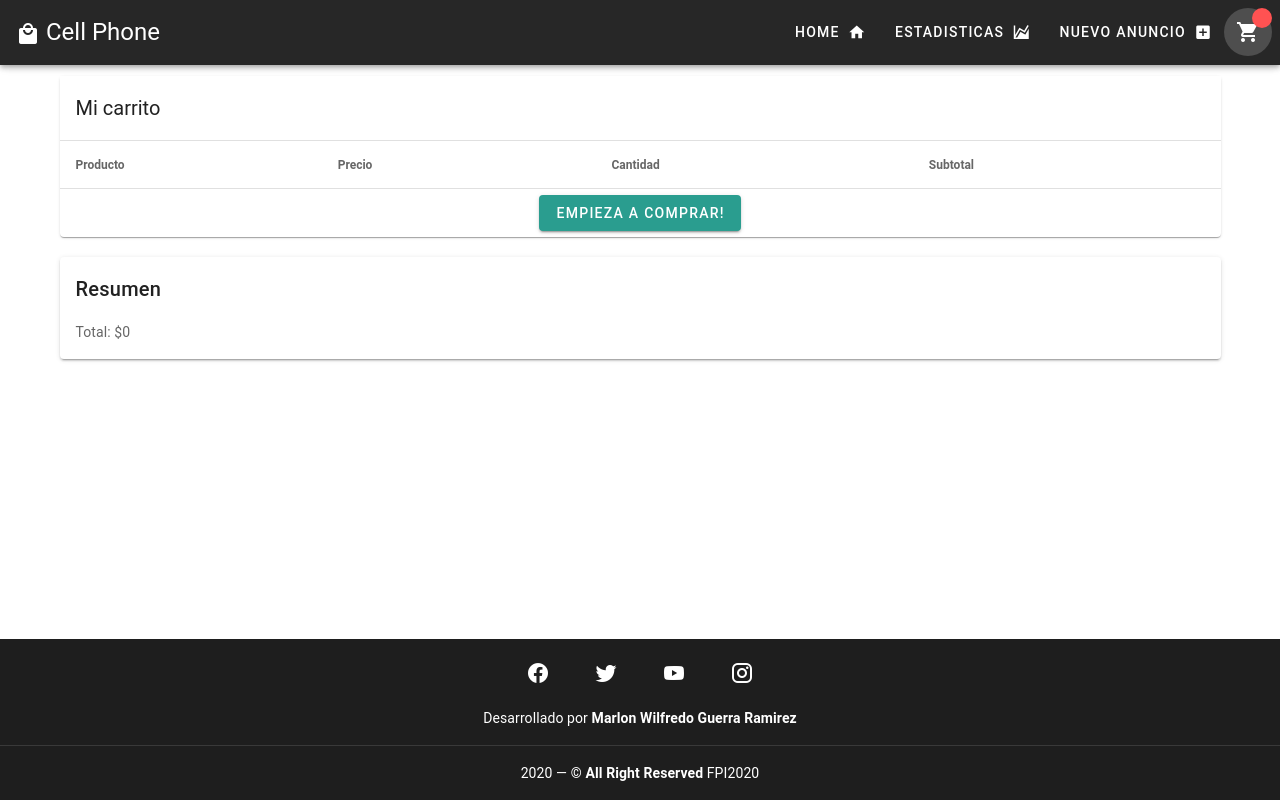
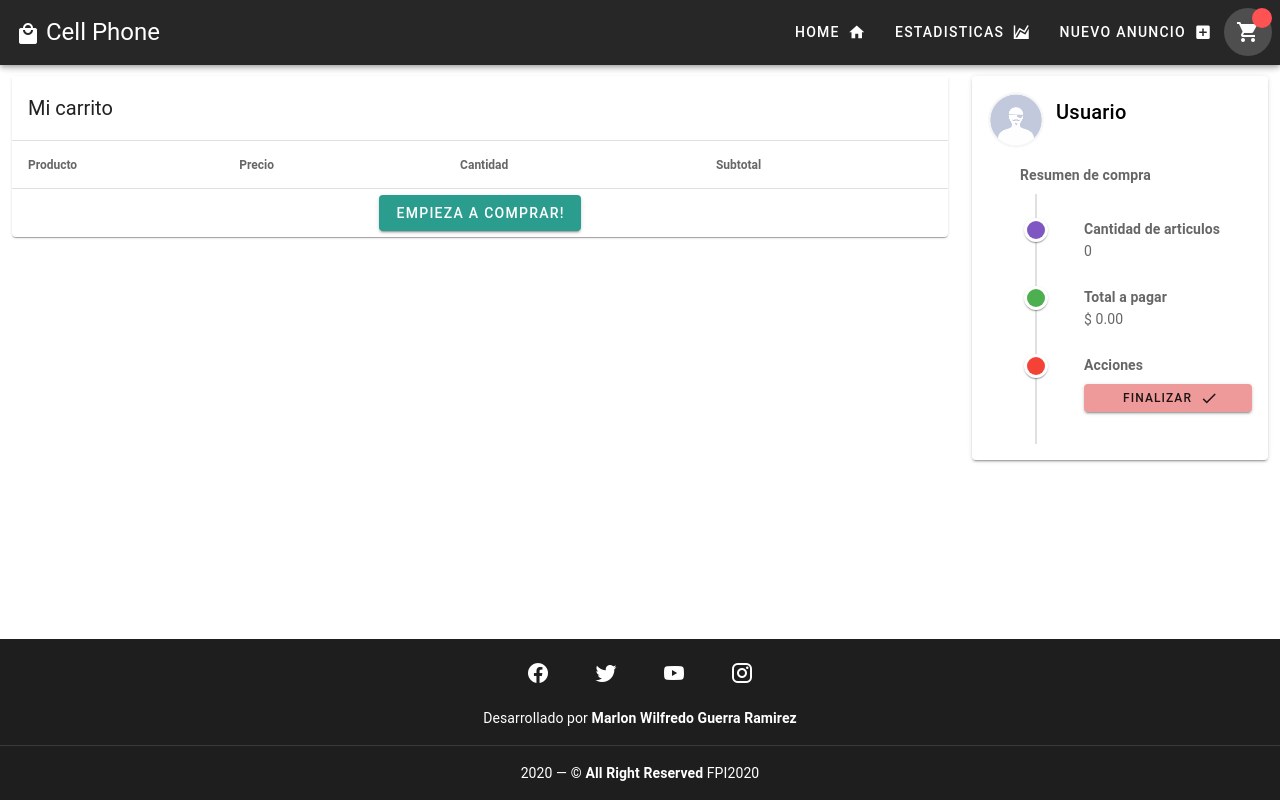
Before and after one commit to marlon56115/vue-cellphone, a Vue app: page /carrito in a window 1280 px wide. Built offline with nearby package versions, Linux system fonts and the light colour scheme; a small style sheet from the web is missing; what vuefire would draw is missing.

Commit message:
vista de carrito mejorada

```diff
--- a/src/components/Anuncios.vue
+++ b/src/components/Anuncios.vue
@@ -174,7 +174,6 @@
                   <v-chip small>{{ item.marca }}</v-chip>
 
                   <v-chip small>{{ item.sistema }}</v-chip>
-                  {{ item.imagenes.length}}
                 </v-chip-group>
               </v-card-text>
 
--- a/src/components/ListShop.vue
+++ b/src/components/ListShop.vue
@@ -1,5 +1,7 @@
 <template>
   <div>
+    <v-row>
+      <v-col cols="12" lg="9">
         <!--aqui se muestran los anuncios-->
         <v-data-table
           :headers="headers"
@@ -13,11 +15,11 @@
             <v-toolbar flat>
               <v-toolbar-title>Mi carrito</v-toolbar-title>
             </v-toolbar>
-        <v-divider horizontal></v-divider>
+            <v-divider horizontal ></v-divider>
           </template>
           <!--Modificacion donde se muestra el titulo-->
           <template v-slot:item.titulo="{ item }">
-        <v-row>
+            <v-row >
               <v-col cols="12" md="3">
                 <v-img
                   max-width="175"
@@ -26,7 +28,11 @@
                   lazy-src="../assets/grey.jpg"
                 >
                   <template v-slot:placeholder>
-                <v-row class="fill-height ma-0" align="center" justify="center">
+                    <v-row
+                      class="fill-height ma-0"
+                      align="center"
+                      justify="center"
+                    >
                       <v-progress-circular
                         indeterminate
                         color="grey "
@@ -35,35 +41,53 @@
                   </template>
                 </v-img>
               </v-col>
-          <v-col cols="12" md="9">
+              <v-col cols="12" md="6">
                 {{ item.titulo }}
-            <v-divider class="float-right" vertical></v-divider>
               </v-col>
+              <v-divider class="float-right" vertical ></v-divider>
             </v-row>
+          </template>
+          <!--Modificacion donde se muestra el precio-->
+          <template v-slot:item.precio="{ item }">
+                 <strong>$ {{ item.precio }}</strong>
           </template>
           <!--Modificacion donde se muestra la cantidad-->
           <template v-slot:item.cantidad="{ item }">
-        <v-btn icon @click="quitToCart(item)" :disabled="item.cantidad == 0">
+            <v-row no-gutters>
+              <v-col cols="4"  class=" d-flex justify-center">
+                <v-btn
+                  icon
+                  @click="quitToCart(item)"
+                  :disabled="item.cantidad == 0"
+                  class="mx-auto"
+                >
                   <v-icon small v-if="item.cantidad > 1">
                     mdi-minus
                   </v-icon>
-          <v-icon small v-else>
+                  <v-icon small v-else color="red">
                     mdi-trash-can-outline
                   </v-icon>
                 </v-btn>
+              </v-col>
+              <v-col cols="4"  class=" d-flex justify-center"
+                >
+                <p class="mt-2">{{ item.cantidad }}</p>
 
-        {{ item.cantidad }}
+              </v-col>
+              <v-col cols="4"  class=" d-flex justify-center"
+                >
                 <v-btn icon @click="addToCart(item)">
                   <v-icon small>
                     mdi-plus
                   </v-icon>
                 </v-btn>
+              </v-col>
+            </v-row>
           </template>
-      <!--Modificacion donde se muestra el precio-->
-      <template v-slot:item.precio="{ item }"> $ {{ item.precio }} </template>
+
           <!--Modificacion donde se muestra el subtotal-->
           <template v-slot:item.subtotal="{ item }">
-        $ {{ item.subtotal }}
+            <strong>$ {{ item.subtotal}}</strong>
           </template>
           <!--Para eliminar el footer-->
           <template v-slot:footer> </template>
@@ -74,13 +98,64 @@
             </v-btn>
           </template>
         </v-data-table>
+      </v-col>
+      <v-col cols="12" lg="3">
         <!--Resumen de compras-->
-    <v-card class="mt-5">
-      <v-card-title>
-        Resumen
+        <v-card class="mt-n8">
+          <v-card-title class="white--text mt-8">
+            <v-avatar size="56">
+              <img alt="user" src="../assets/profile.png" />
+            </v-avatar>
+            <p class="ml-3 black--text">
+              Usuario
+            </p>
           </v-card-title>
-      <v-card-text> Total: ${{ getTotal }} </v-card-text>
+
+          <v-card-text>
+            <div class="font-weight-bold ml-8 mb-2">
+              Resumen de compra
+            </div>
+
+            <v-timeline align-top dense>
+              <v-timeline-item color="deep-purple lighten-1" small>
+                <div>
+                  <div class="font-weight-normal">
+                    <strong>Cantidad de articulos</strong>
+                  </div>
+                  <div>{{ getTotalCarrito }}</div>
+                </div>
+              </v-timeline-item>
+              <v-timeline-item color="green" small>
+                <div>
+                  <div class="font-weight-normal">
+                    <strong>Total a pagar</strong>
+                  </div>
+                  <div>$ {{ getTotal }}</div>
+                </div>
+              </v-timeline-item>
+              <v-timeline-item color="red" small>
+                <div>
+                  <div class="font-weight-normal">
+                    <strong>Acciones</strong>
+                  </div>
+                  <div>
+                    <v-btn
+                      max-width="175"
+                      width="100%"
+                      small
+                      class="my-2"
+                      to="/"
+                      color="red lighten-3"
+                      >Finalizar <v-icon right>mdi-check</v-icon>
+                    </v-btn>
+                  </div>
+                </div>
+              </v-timeline-item>
+            </v-timeline>
+          </v-card-text>
         </v-card>
+      </v-col>
+    </v-row>
   </div>
 </template>
 
@@ -109,7 +184,7 @@ export default {
 
   computed: {
     ...mapState(["carrito"]),
-    ...mapGetters(["getTotal"]),
+    ...mapGetters(["getTotal", "getTotalCarrito"]),
   },
 
   methods: {
--- a/src/components/NuevoAnuncio.vue
+++ b/src/components/NuevoAnuncio.vue
@@ -408,7 +408,7 @@ export default {
       ],
       precioReglas: [
         (v) => !!v || "Ingrese el precio!",
-        (v) => (!!v ? v > 0 || "Precio invalido!" : ""),
+        (v) => (!!v ? v > 0&&v<1000000 || "Precio invalido!" : ""),
       ],
       imagenReglas: [
         (img) => !img || img.size < 10000000 || "Tamaño maximo de 5 mb!",
--- a/src/store/index.js
+++ b/src/store/index.js
@@ -120,6 +120,7 @@ export default new Vuex.Store({
           if (an.id === anuncio.id) {
             an.cantidad = an.cantidad + 1;
             an.subtotal = an.cantidad * an.precio;
+            an.subtotal = (an.subtotal).toFixed(2);
             state.carrito = state.carrito.slice();
           }
         });
@@ -132,6 +133,8 @@ export default new Vuex.Store({
           //si la cantidad del articulo es mayor a 1 solo la disminuye
           if (an.cantidad > 1) {
             an.cantidad = an.cantidad - 1;
+            an.subtotal = an.cantidad * an.precio;
+            an.subtotal = (an.subtotal).toFixed(2);
             state.carrito = state.carrito.slice();
           } else if (an.cantidad == 1) {
             //si la cantidad del articulo es 1, lo elimina
@@ -160,7 +163,7 @@ export default new Vuex.Store({
       state.carrito.forEach(item => {
         total += item.cantidad * item.precio;
       });
-      return total;
+      return total.toFixed(2);
     }
   },
   modules: {},
--- a/src/views/Carrito.vue
+++ b/src/views/Carrito.vue
@@ -1,6 +1,6 @@
 <template>
   <div>
-    <v-container>
+    <v-container fluid>
       <listShop />
     </v-container>
   </div>
```
Lines whose indentation alone changed are shown as unchanged.
